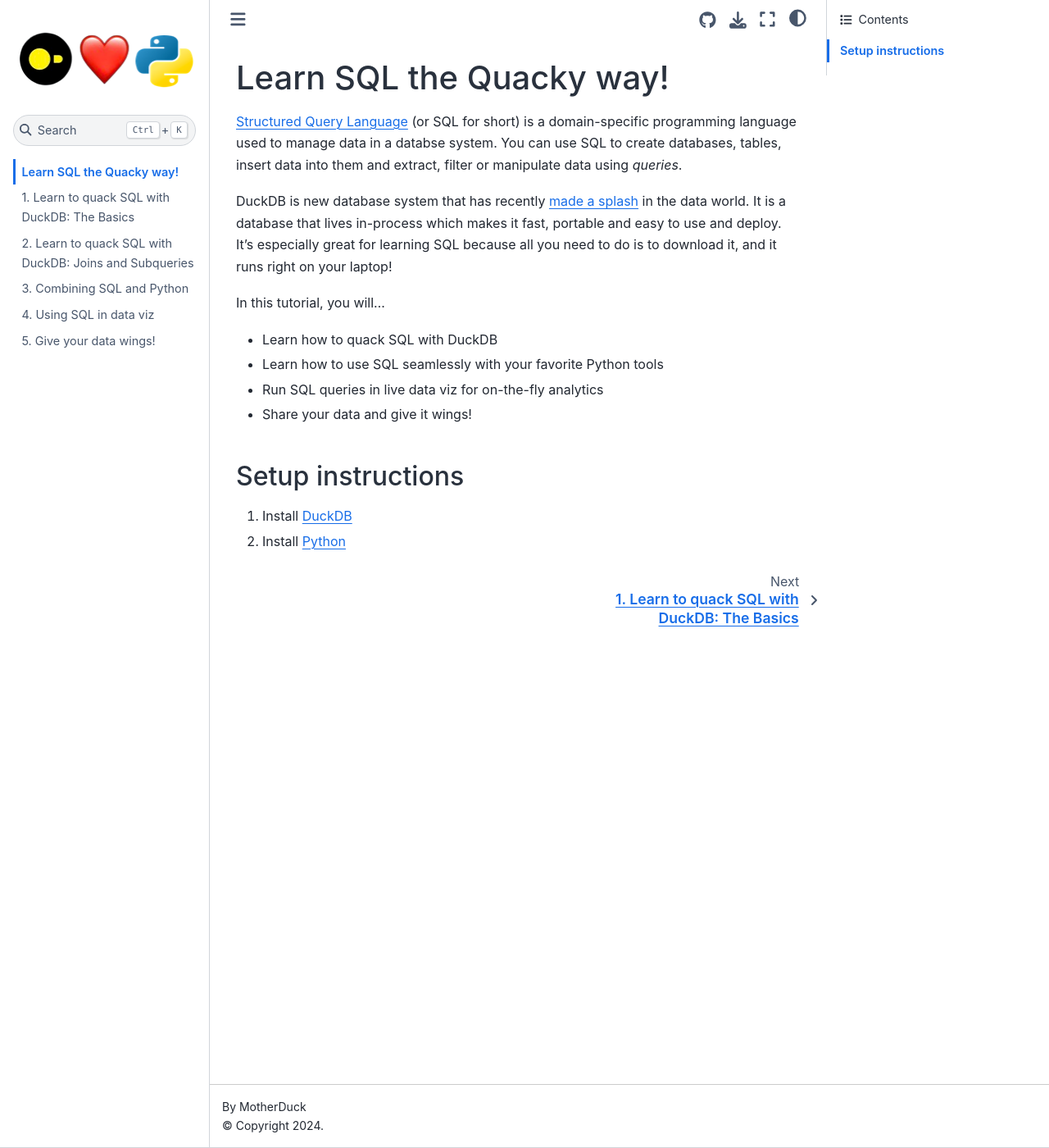
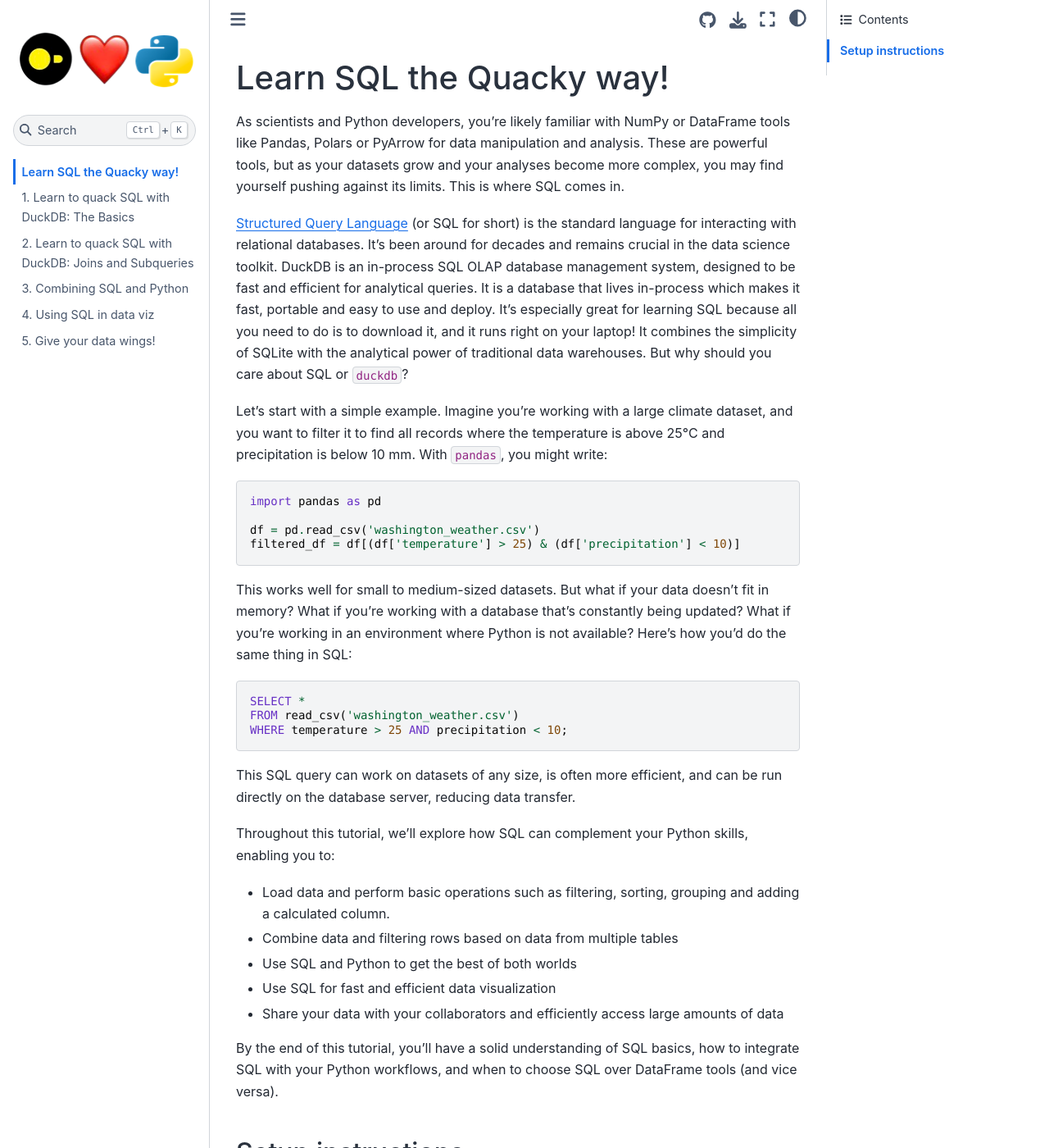
Before and after one commit to MotherDuck-Open-Source/sql-tutorial, a Jupyter Book: the page built from intro.md, in a window 1280 px wide and 1400 px high. Shown: the whole window at 82% size. Built offline with Jupyter Book 1.0.4 settings and Sphinx 7.4.7 and the Sphinx Book theme 1.1.4, drawn with Linux system fonts in a browser that asks for light colours.

Commit message:
update intro, chapter 3, remove notebooks.ipynb

````diff
--- a/intro.md
+++ b/intro.md
@@ -1,15 +1,39 @@
 # Learn SQL the Quacky way!
 
-[Structured Query Language](https://duckdb.org/docs/sql/introduction.html) (or SQL for short) is a domain-specific programming language used to manage data in a databse system. You can use SQL to create databases, tables, insert data into them and extract, filter or manipulate data using _queries_.
+As scientists and Python developers, you're likely familiar with NumPy or DataFrame tools like Pandas, Polars or PyArrow for data manipulation and analysis. These are powerful tools, but as your datasets grow and your analyses become more complex, you may find yourself pushing against its limits. This is where SQL comes in.
 
-DuckDB is new database system that has recently [made a splash](https://motherduck.com/blog/six-reasons-duckdb-slaps/) in the data world. It is a database that lives in-process which makes it fast, portable and easy to use and deploy. It's especially great for learning SQL because all you need to do is to download it, and it runs right on your laptop!
+[Structured Query Language](https://duckdb.org/docs/sql/introduction.html) (or SQL for short) is the standard language for interacting with relational databases. It's been around for decades and remains crucial in the data science toolkit. DuckDB is an in-process SQL OLAP database management system, designed to be fast and efficient for analytical queries. It is a database that lives in-process which makes it fast, portable and easy to use and deploy. It's especially great for learning SQL because all you need to do is to download it, and it runs right on your laptop! It combines the simplicity of SQLite with the analytical power of traditional data warehouses. But why should you care about SQL or `duckdb`?
 
-In this tutorial, you will...
+Let's start with a simple example. Imagine you're working with a large climate dataset, and you want to filter it to find all records where the temperature is above 25°C and precipitation is below 10 mm. With `pandas`, you might write:
 
-- Learn how to quack SQL with DuckDB
-- Learn how to use SQL seamlessly with your favorite Python tools
-- Run SQL queries in live data viz for on-the-fly analytics
-- Share your data and give it wings!
+
+```python
+import pandas as pd
+
+df = pd.read_csv('washington_weather.csv')
+filtered_df = df[(df['temperature'] > 25) & (df['precipitation'] < 10)]
+```
+
+This works well for small to medium-sized datasets. But what if your data doesn't fit in memory? What if you're working with a database that's constantly being updated? What if you're working in an environment where Python is not available? Here's how you'd do the same thing in SQL:
+
+```sql
+SELECT *
+FROM read_csv('washington_weather.csv')
+WHERE temperature > 25 AND precipitation < 10;
+```
+
+This SQL query can work on datasets of any size, is often more efficient, and can be run directly on the database server, reducing data transfer.
+
+Throughout this tutorial, we'll explore how SQL can complement your Python skills, enabling you to:
+
+- Load data and perform basic operations such as filtering, sorting, grouping and adding a calculated column.
+- Combine data and filtering rows based on data from multiple tables
+- Use SQL and Python to get the best of both worlds
+- Use SQL for fast and efficient data visualization
+- Share your data with your collaborators and efficiently access large amounts of data
+
+By the end of this tutorial, you'll have a solid understanding of SQL basics, how to integrate SQL with your Python workflows, and when to choose SQL over DataFrame tools (and vice versa).
+
 
 ## Setup instructions
 
````
Also changed, not shown: sql-and-python.md (+0 -9 lines), notebooks.ipynb (deleted), 1 other file.
